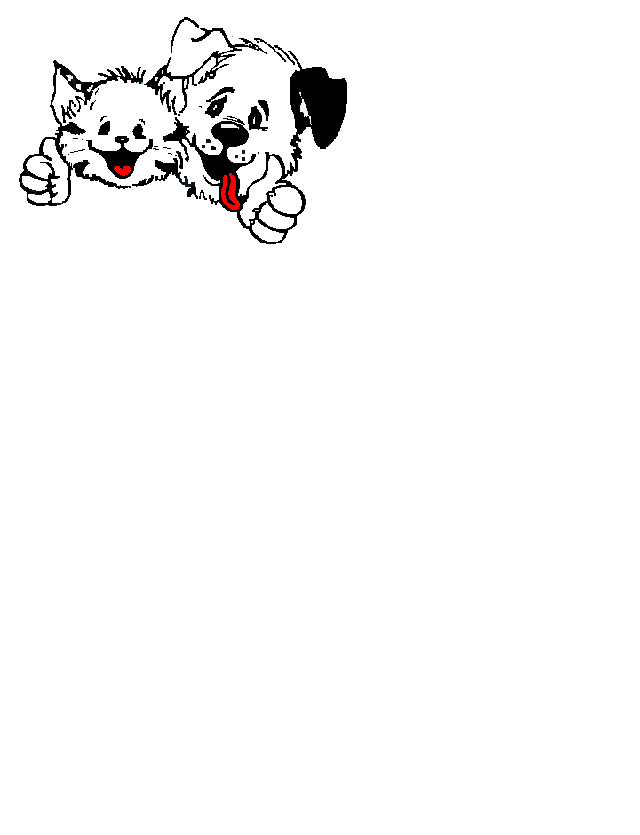
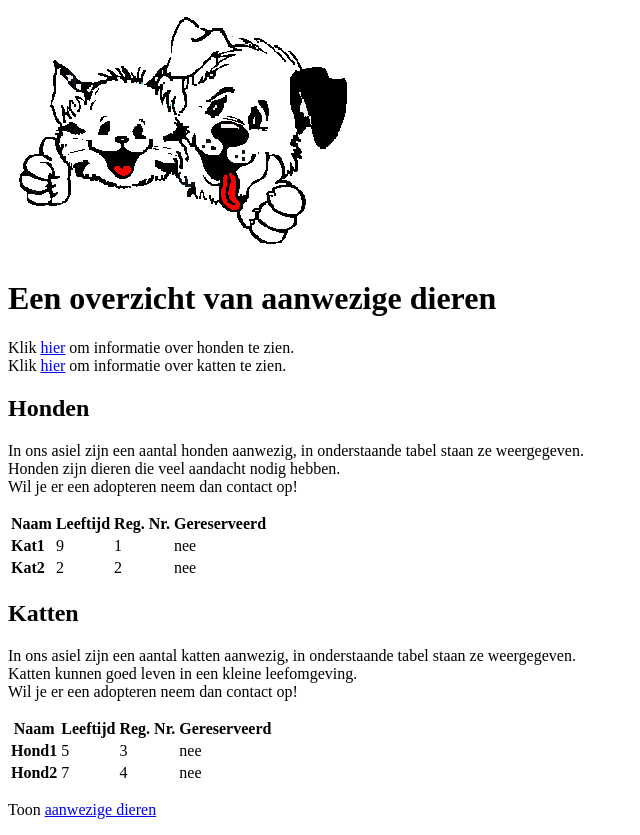
Before and after one commit to sanderVE/dierenasielHTML, a plain HTML site: page dieren.html in a window 1280 px wide. Shown: the whole page, without its empty margins (0-640 px from the left). Before the commit the page ends 800 px from the top, so only its background shows below. Drawn offline with Linux system fonts and the light colour scheme.

Commit message:
tabellen met dieren

```diff
--- a/dieren.html
+++ b/dieren.html
@@ -8,6 +8,69 @@
 	</head>
 
 	<body>
+		<h1>Een overzicht van aanwezige dieren</h1>
+		Klik <a href="#honden">hier</a> om informatie over honden te zien.
+		<br>
+		Klik <a href="#katten">hier</a> om informatie over katten te zien.
 
+		<a name="honden">
+			<h2>Honden</h2>
+			In ons asiel zijn een aantal honden aanwezig, in onderstaande tabel staan ze weergegeven.<br>
+			Honden zijn dieren die veel aandacht nodig hebben.<br>
+			Wil je er een adopteren neem dan contact op!
+			<p>
+			<table>
+				<thead>
+					<tr>
+						<th>Naam</th><th>Leeftijd</th><th>Reg. Nr.</th><th>Gereserveerd</th>
+					</tr>
+				</thead>
+				<tbody>
+					<tr>
+						<td><b>Kat1</b></td>
+						<td>9</td>
+						<td>1</td>
+						<td>nee</td>
+					</tr>
+					<tr>
+						<td><b>Kat2</b></td>
+						<td>2</td>
+						<td>2</td>
+						<td>nee</td>
+					</tr>
+				</tbody>
+			</table>
+		</a>
+		<p>
+		<a name="katten">
+			<h2>Katten</h2>
+			In ons asiel zijn een aantal katten aanwezig, in onderstaande tabel staan ze weergegeven.<br>
+			Katten kunnen goed leven in een kleine leefomgeving.<br>
+			Wil je er een adopteren neem dan contact op!
+			<p>
+			<table>
+				<thead>
+					<tr>
+						<th>Naam</th><th>Leeftijd</th><th>Reg. Nr.</th><th>Gereserveerd</th>
+					</tr>
+				</thead>
+				<tbody>
+					<tr>
+						<td><b>Hond1</b></td>
+						<td>5</td>
+						<td>3</td>
+						<td>nee</td>
+					</tr>
+					<tr>
+						<td><b>Hond2</b></td>
+						<td>7</td>
+						<td>4</td>
+						<td>nee</td>
+					</tr>
+				</tbody>
+			</table>
+		</a>
+		<p>
+		Toon <a href="dieren.html">aanwezige dieren</a>
 	</body>
 </html>
```
